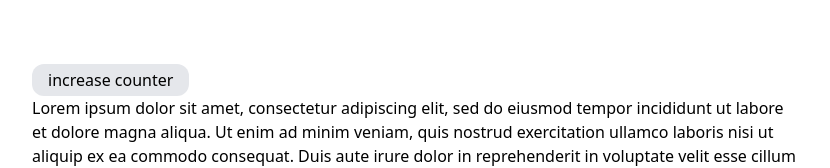
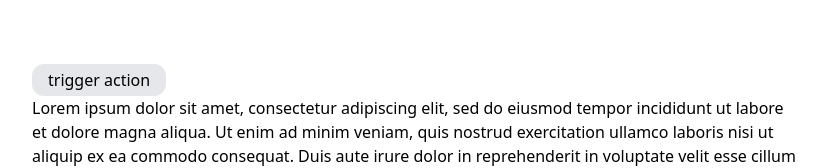
Before and after one commit to vinassefranche/use-transition-hanging, a Next.js app: page / in a window 1280 px wide. Shown: the top 168 px of the page, without its empty margins (224-1054 px from the left). Built offline with nearby package versions, Linux system fonts and the light colour scheme.

Commit message:
Remove counter concept

```diff
--- a/app/increaseButton.tsx
+++ b/app/Button.tsx
@@ -1,17 +1,17 @@
 'use client'
 import { useRouter } from "next/navigation";
-import { increaseCounter } from "./backend";
+import { serverAction } from "./backend";
 import { useTransition } from "react";
 
-export const IncreaseButton = () => {
+export const Button = () => {
   const router = useRouter()
   const [loading, startTransition] = useTransition();
   return (
     <button className="bg-gray-200 px-4 py-1 rounded-xl hover:bg-gray-300 cursor-pointer" onClick={() => {
       startTransition(async () => {
-        await increaseCounter();
+        await serverAction();
         router.refresh()
       })
-    }}>{loading ? 'loading...' : 'increase counter'}</button>
+    }}>{loading ? 'loading...' : 'trigger action'}</button>
   );
 }
--- a/app/backend.ts
+++ b/app/backend.ts
@@ -1,12 +1,9 @@
 'use server'
 
-let counter = 0
-export const getCounter = async () => {
+export const fakeDataRetrieval = async () => {
   await new Promise<void>(resolve => setTimeout(() => resolve(), 10))
-  return counter
 }
 
-export const increaseCounter = async () => {
+export const serverAction = async () => {
   await new Promise<void>(resolve => setTimeout(() => resolve(), 10))
-  counter++
 }
--- a/app/page.tsx
+++ b/app/page.tsx
@@ -1,13 +1,13 @@
-import { getCounter } from "./backend";
-import { IncreaseButton } from "./increaseButton";
+import { fakeDataRetrieval } from "./backend";
+import { Button } from "./Button";
 
 export const dynamic = "force-dynamic";
 
 export default async function Home() {
-  await getCounter()
+  await fakeDataRetrieval()
   return (
     <div className="flex min-h-screen items-center max-w-3xl flex-col justify-center font-sans py-16 mx-auto bg-white sm:items-start">
-      <IncreaseButton />
+      <Button />
       <BigBlock />
       <BigBlock />
       <BigBlock />
```
